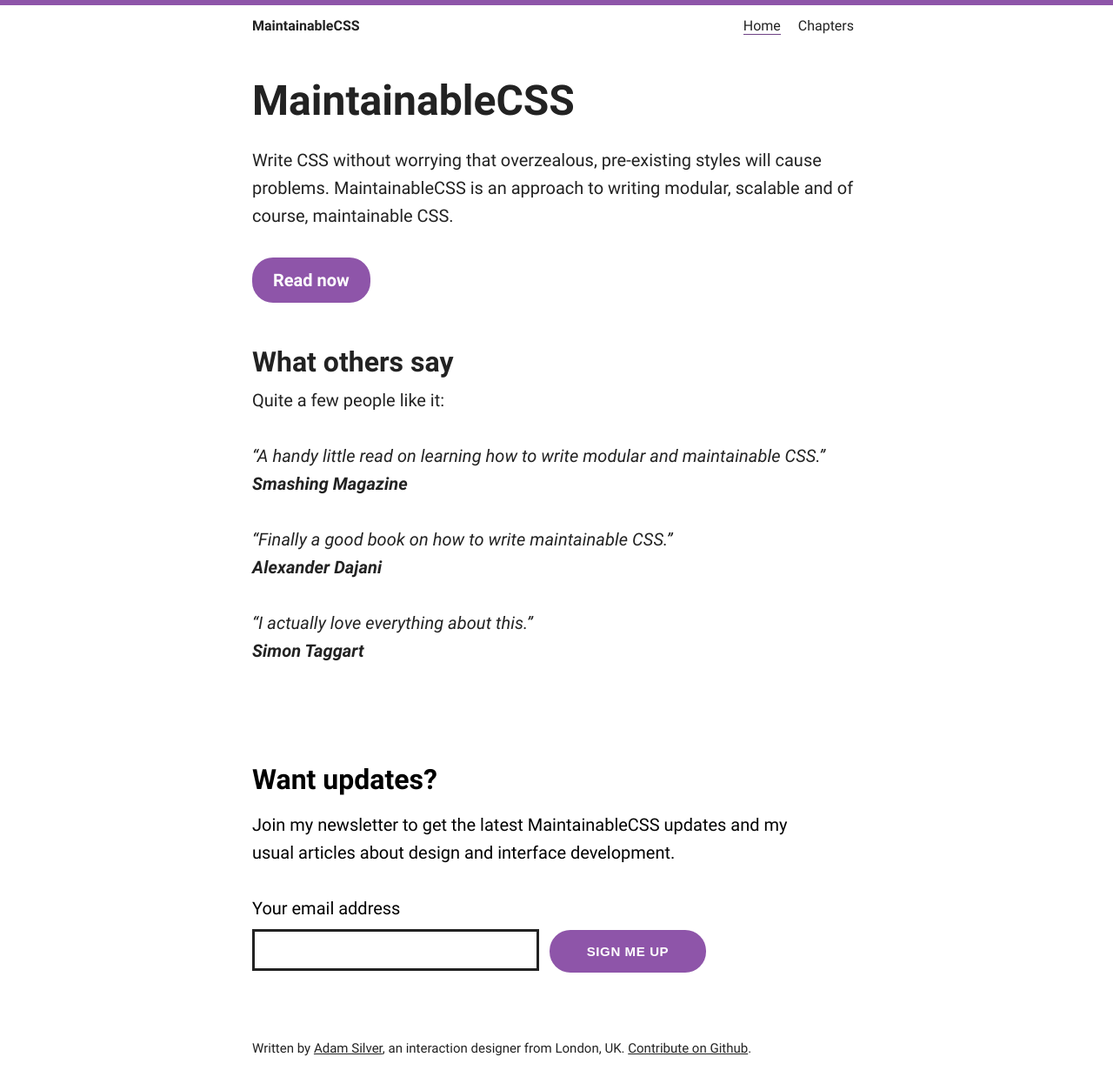
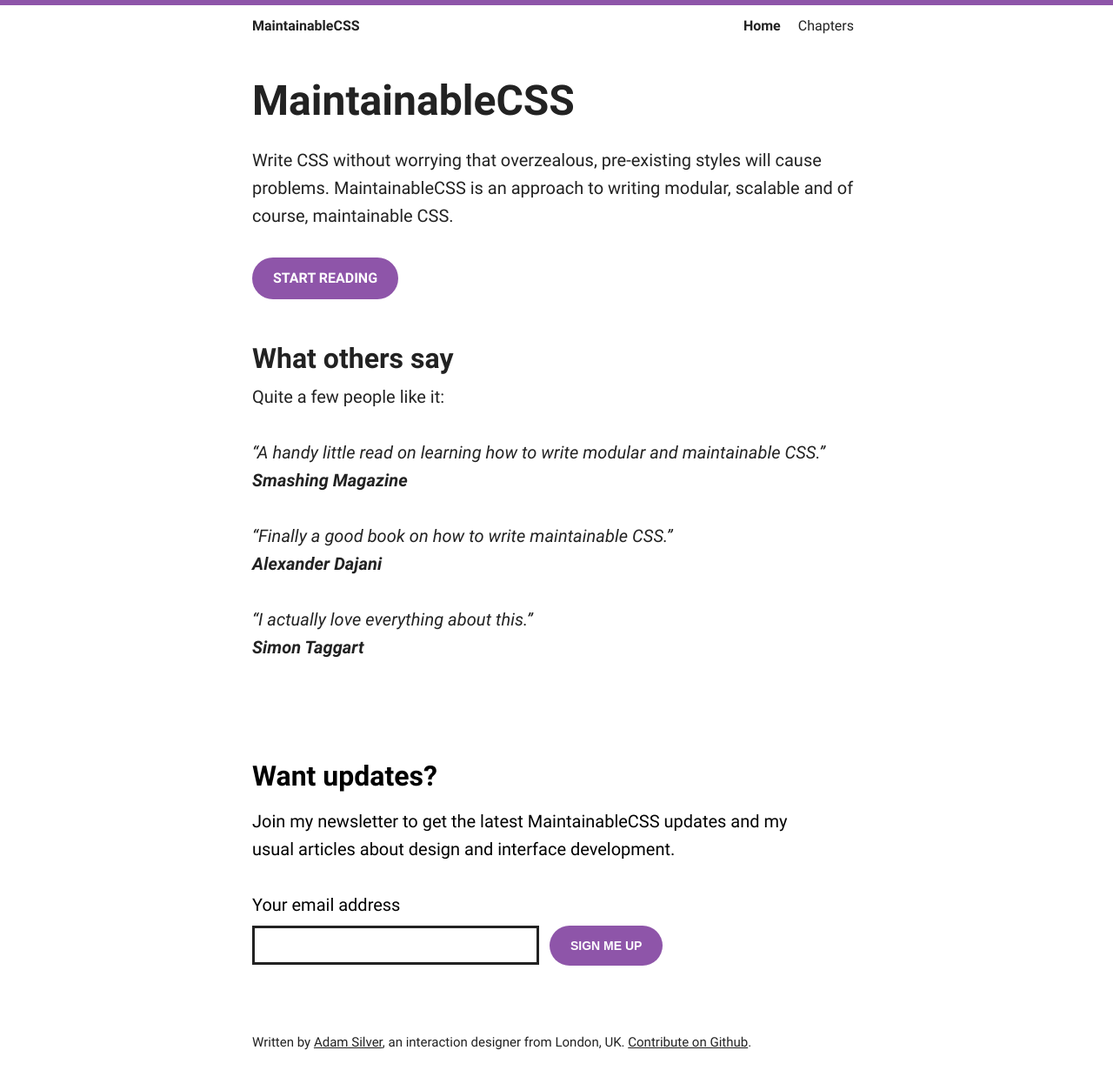
Before and after one commit to adamsilver/maintainablecss.com-jekyll, a Jekyll site: the page built from index.md, in a window 1280 px wide. Shown: the whole page at 87% size. Built offline with Jekyll 4.4.1, drawn with Linux system fonts in a browser that asks for light colours.

Commit message:
Fixed up type

```diff
--- a/assets/_sass/_buttons.scss
+++ b/assets/_sass/_buttons.scss
@@ -1,7 +1,9 @@
 .primaryLinkButton:link,
 .primaryLinkButton:visited {
-	@include typography(body);
+	font-size: em(14);
+	text-transform: uppercase;
 	line-height: 1;
+	letter-spacing: 0.75;
 	display: inline-block;
 	text-decoration: none;
 	border-radius: $spacing-scale-3;
@@ -14,7 +16,7 @@
 	margin-bottom: $spacing-scale-4;
 	margin-left: $spacing-scale-3;
 	@include mq($from: md) {
-		line-height: 1;
+		font-size: em(16);
 	}
 }
 
--- a/assets/_sass/_nav.scss
+++ b/assets/_sass/_nav.scss
@@ -30,11 +30,15 @@
 	}
 }
 
-.nav a:hover,
-.nav a:active {
+.nav a:hover {
 	color: $colour-purple-dark;
 }
 
+.nav a:active {
+	color: $colour-white;
+	background-color: $colour-purple-dark;
+}
+
 a.nav-isActive {
-	border-bottom: 1px solid $colour-purple-dark;
+	font-weight: bold;
 }
--- a/assets/_sass/_subscribe-form.scss
+++ b/assets/_sass/_subscribe-form.scss
@@ -40,35 +40,29 @@
 	width: 100%;
 	box-sizing: border-box;
 	margin-bottom: $spacing-scale-2;
-}
-
-@media(min-width: 37.5em) {
-	.subscribeForm-email {
-		font-size: 1.38em;
-	}
-}
-
-@media(min-width: 36em) {
-	.subscribeForm-email {
+	vertical-align: top;
+	@include mq($from: md) {
 		display: inline-block;
 		max-width: 330px;
 		margin-right: $spacing-scale-1;
 	}
-}
-
-.subscribeForm-email:focus {
-	outline: 3px solid $colour-black;
+	&:focus {
+		outline: 3px solid $colour-orange;
+		outline-offset: 0px;
+	}
 }
 
 .subscribeForm-button {
+	vertical-align: top;
+	font-size: em(14);
 	text-transform: uppercase;
-	text-decoration: none;
-	padding: $spacing-scale-2;
-	font-size: 0.94em;
+	line-height: 1;
+	border-radius: $spacing-scale-3;
+	padding: $spacing-scale-2 $spacing-scale-3;
 	color: $colour-black;
 	font-weight: bold;
 	border: none;
-	letter-spacing: 0.04em;
+	letter-spacing: 0.75;
 	text-align: center;
 	margin: 0 auto;
 	-webkit-appearance: none;
@@ -77,15 +71,11 @@
 	width: 100%;
 	box-sizing: border-box;
 	border-radius: $spacing-scale-3;
-}
-
-@media(min-width: 36em) {
-	.subscribeForm-button {
+	@include mq($from: md) {
 		display: inline-block;
-		width: 180px;
+		width: auto;
+	}
+	&:hover {
+		background-color: $colour-purple-dark;
 	}
 }
-
-.subscribeForm-button:hover {
-	background-color: $colour-purple-dark;
-}
--- a/index.md
+++ b/index.md
@@ -6,7 +6,7 @@ title: MaintainableCSS
 
 <p>Write CSS without worrying that overzealous, pre-existing styles will cause problems. MaintainableCSS is an approach to writing modular, scalable and of course, maintainable CSS.</p>
 
-<div><a class="primaryLinkButton" href="/chapters/introduction/">Read now</a></div>
+<div><a class="primaryLinkButton" href="/chapters/introduction/">Start reading</a></div>
 
 ## What others say
 
```
